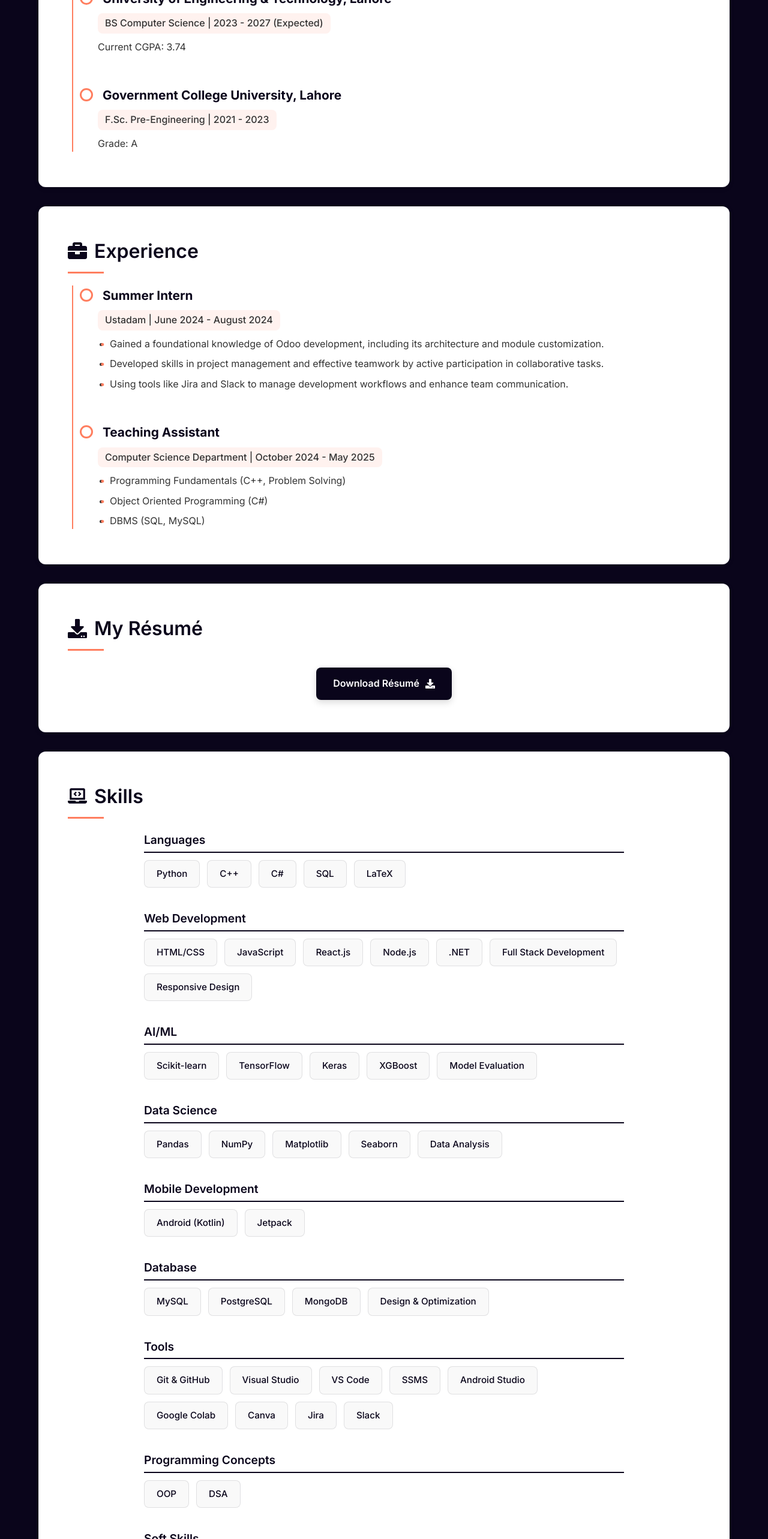
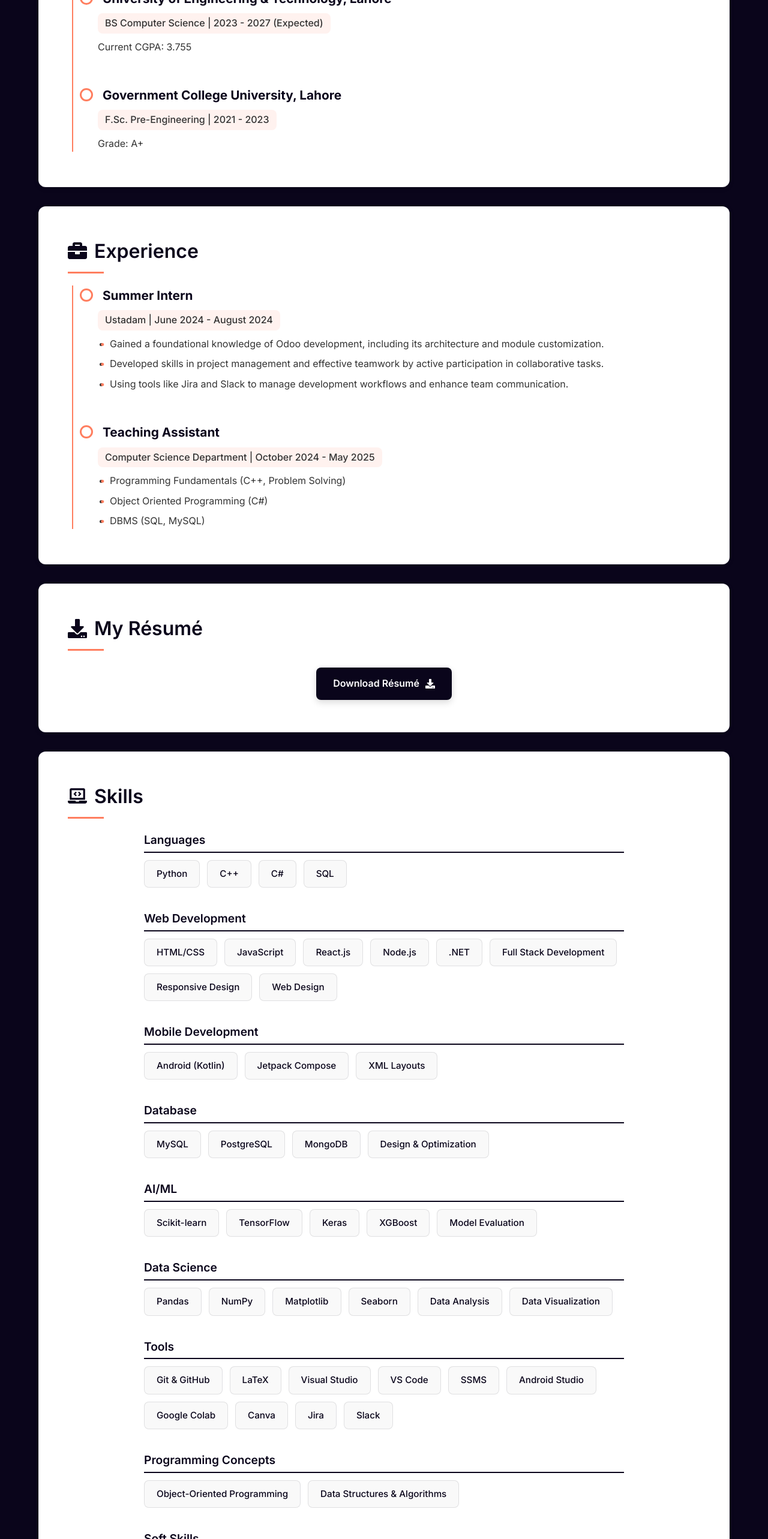
Before and after one commit to Hannanm10/myPortfolio, a React (Create React App) app: page / in a window 1280 px wide. Shown: the part 1011-3577 px from the top of the page at 60% size. Built offline with nearby package versions, Linux system fonts and the light colour scheme.

Commit message:
added changes

```diff
--- a/src/App.js
+++ b/src/App.js
@@ -11,14 +11,14 @@ function App() {
   };
 
   const skills = {
-    Languages: ['Python', 'C++', 'C#', 'SQL','LaTeX'],
-    'Web Development': ['HTML/CSS', 'JavaScript', 'React.js', 'Node.js', '.NET', 'Full Stack Development', 'Responsive Design'],
+    Languages: ['Python', 'C++', 'C#', 'SQL'],
+    'Web Development': ['HTML/CSS', 'JavaScript', 'React.js', 'Node.js', '.NET', 'Full Stack Development', 'Responsive Design', 'Web Design'],
+    'Mobile Development': ['Android (Kotlin)', 'Jetpack Compose', 'XML Layouts'],
+    Database: ['MySQL', 'PostgreSQL', 'MongoDB', 'Design & Optimization'],
     'AI/ML': ['Scikit-learn', 'TensorFlow', 'Keras', 'XGBoost', 'Model Evaluation'],
-    'Data Science': ['Pandas', 'NumPy', 'Matplotlib', 'Seaborn', 'Data Analysis'],
-    'Mobile Development': ['Android (Kotlin)', 'Jetpack'],
-    Database: ['MySQL', 'PostgreSQL', 'MongoDB', 'Design & Optimization'],
-    Tools: ['Git & GitHub', 'Visual Studio', 'VS Code', 'SSMS','Android Studio', 'Google Colab', 'Canva', 'Jira', 'Slack'],
-    'Programming Concepts': ['OOP', 'DSA'],
+    'Data Science': ['Pandas', 'NumPy', 'Matplotlib', 'Seaborn', 'Data Analysis', 'Data Visualization'],
+    Tools: ['Git & GitHub', 'LaTeX', 'Visual Studio', 'VS Code', 'SSMS','Android Studio', 'Google Colab', 'Canva', 'Jira', 'Slack'],
+    'Programming Concepts': ['Object-Oriented Programming', 'Data Structures & Algorithms'],
     'Soft Skills': ['Problem Solving', 'Team Collaboration', 'Adaptability', 'Management'],
   };
 
@@ -66,12 +66,12 @@ function App() {
           <div className="timeline-item">
             <h3>University of Engineering & Technology, Lahore</h3>
             <p className="timeline-date">BS Computer Science | 2023 - 2027 (Expected)</p>
-            <p>Current CGPA: 3.74</p>
+            <p>Current CGPA: 3.755</p>
           </div>
           <div className="timeline-item">
             <h3>Government College University, Lahore</h3>
             <p className="timeline-date">F.Sc. Pre-Engineering | 2021 - 2023</p>
-            <p>Grade: A</p>
+            <p>Grade: A+</p>
           </div>
         </div>
       </section>
@@ -168,18 +168,18 @@ function App() {
         <div className="project-grid">
         <div className="project-card">
             <div className="project-info">
-              <h3>KarweDB - A Custom Database Management System</h3>
-              <p>Built a simple CLI-Based custom Database Management System from scratch as part of a group project. Added components like Storage Engine, Query Processor, Indexing using BPlus Trees and Transaction Manager.
-              <br /><br />-{'>'} C#, NoSQL, Data Structures, Database Design, OOP, Visual Studio, Collaboration
+              <h3>Karwe Law - AI Legal Information Bot for Researchers</h3>
+              <p>Built a Legal Information Bot mainly for researchers and students for help regarding Intellectual Property, patents, copyright issues, etc. Software Project Management was the main learning goal and was successfully done using Jira.
+              <br /><br />-{'>'} React.js, Node.js, HTML, CSS, JavaScript, VS Code, Jira, Team Collaboration, Project Management
               </p>
-              <a href="https://github.com/Hannanm10/Custom-DBMS.git" className="project-link" target="_blank" rel="noopener noreferrer">View Project</a>
+              <a href="https://github.com/Hannanm10/AI-Legal-Information-Bot-for-Researchers.git" className="project-link" target="_blank" rel="noopener noreferrer">View Project</a>
             </div>
           </div>
           <div className="project-card">
             <div className="project-info">
               <h3>AI-Based Football Match Outcome Prediction</h3>
               <p>Trained different models on a feature-rich dataset for predicting football match outcomes using machine learning and some deep learning. Used ensemble models and compared performance of each model. Also, wrote an IEEE-style research paper for it.
-              <br /><br />-{'>'} Python, Data Science, AI/ML, Google Colab, LaTeX
+              <br /><br />-{'>'} Python, Data Science, AI/ML, Google Colab, LaTeX, Research, Model Evaluation
               </p>
               <a href="https://github.com/Hannanm10/Football-Match-Outcome-Prediction.git" className="project-link" target="_blank" rel="noopener noreferrer">View Project</a>
             </div>
@@ -187,10 +187,19 @@ function App() {
           <div className="project-card">
             <div className="project-info">
               <h3>Risk Reminder Security App</h3>
-              <p>Developed an android app to show the usage information of sensitive permissions like camera, microphone & location by other apps. Major feature was monitoring camera usage on your android. Other features include regular security tips & reminder notifications and battery usage stats.
-              <br /><br />-{'>'} Kotlin, Jetpack, Cybersecurity, Android Studio
+              <p>Developed an android app to show the usage information of sensitive permissions like camera, microphone & location by other apps. Major feature was monitoring camera usage on your android. Other features include regular security tips & reminder notifications and battery usage stats. Stregthened my knowledge of Android development.
+              <br /><br />-{'>'} Kotlin, Jetpack Compose, Cybersecurity, Android Studio
               </p>
               <a href="https://github.com/Hannanm10/RiskReminderSecurityApp.git" className="project-link" target="_blank" rel="noopener noreferrer">View Project</a>
+            </div>
+          </div>
+          <div className="project-card">
+            <div className="project-info">
+              <h3>KarweDB - A Custom Database Management System</h3>
+              <p>Built a simple CLI-Based custom Database Management System from scratch as part of a group project. Added components like Storage Engine, Query Processor, Indexing using BPlus Trees and Transaction Manager.
+              <br /><br />-{'>'} C#, NoSQL, Data Structures, Database Design, OOP, Visual Studio, Collaboration
+              </p>
+              <a href="https://github.com/Hannanm10/Custom-DBMS.git" className="project-link" target="_blank" rel="noopener noreferrer">View Project</a>
             </div>
           </div>
           <div className="project-card">
@@ -214,8 +223,8 @@ function App() {
           <div className="project-card">
             <div className="project-info">
               <h3>Data Scraping & Sorting Project</h3>
-              <p>Scraped data from a website using Python and BeautifulSoup, then implemented different algorithms like Bubble Sort, Merge Sort, and Quick Sort for sorting the data. The project also included visualizing the sorting process and comparing sorting algorithms.
-              <br /><br />-{'>'} Python, Algorithms, Data Scraping, Visualization
+              <p>Scraped data from a website using Python and BeautifulSoup, then implemented different algorithms like Bubble Sort, Merge Sort, and Quick Sort for sorting the data. The project also included visualizing the sorting process and comparing sorting algorithms. The project was a great learning experience.
+              <br /><br />-{'>'} Python, Algorithms, Data Scraping, Visualization, BeautifulSoup, Matplotlib, Seaborn, VS Code
               </p>
               <a href="https://github.com/Hannanm10/Data-Sorting-Scrapping-Project.git" className="project-link" target="_blank" rel="noopener noreferrer">View Project</a>
             </div>
@@ -241,8 +250,8 @@ function App() {
           <div className="project-card">
             <div className="project-info">
               <h3>Lab Management System</h3>
-              <p>A a lab management system in C# with SQL database integration. It streamlines the management of student evaluations for a course lab, allowing teachers to efficiently handle various academic components related to Outcome-Based Education (OBE). Implemented features like managing students, CLO's, rubrics, assessments and evaluations.
-              <br /><br />-{'>'} C#, SQL, DBMS, Visual Studio, Windows Forms, .NET, SSMS
+              <p>A lab management system in C# with SQL database integration. It streamlines the management of student evaluations for a course lab, allowing teachers to efficiently handle various academic components related to Outcome-Based Education (OBE). Implemented features like managing students, CLO's, rubrics, assessments and evaluations.
+              <br /><br />-{'>'} C#, SQL, DBMS, Visual Studio, Windows Forms, .NET, SSMS, Database Design
               </p>
               <a href="https://github.com/Hannanm10/Lab-Management-System.git" className="project-link" target="_blank" rel="noopener noreferrer">View Project</a>
             </div>
```
Also changed, not shown: 1 other file (tests, documents, lock files or other folders). Lines whose indentation alone changed are shown as unchanged.
